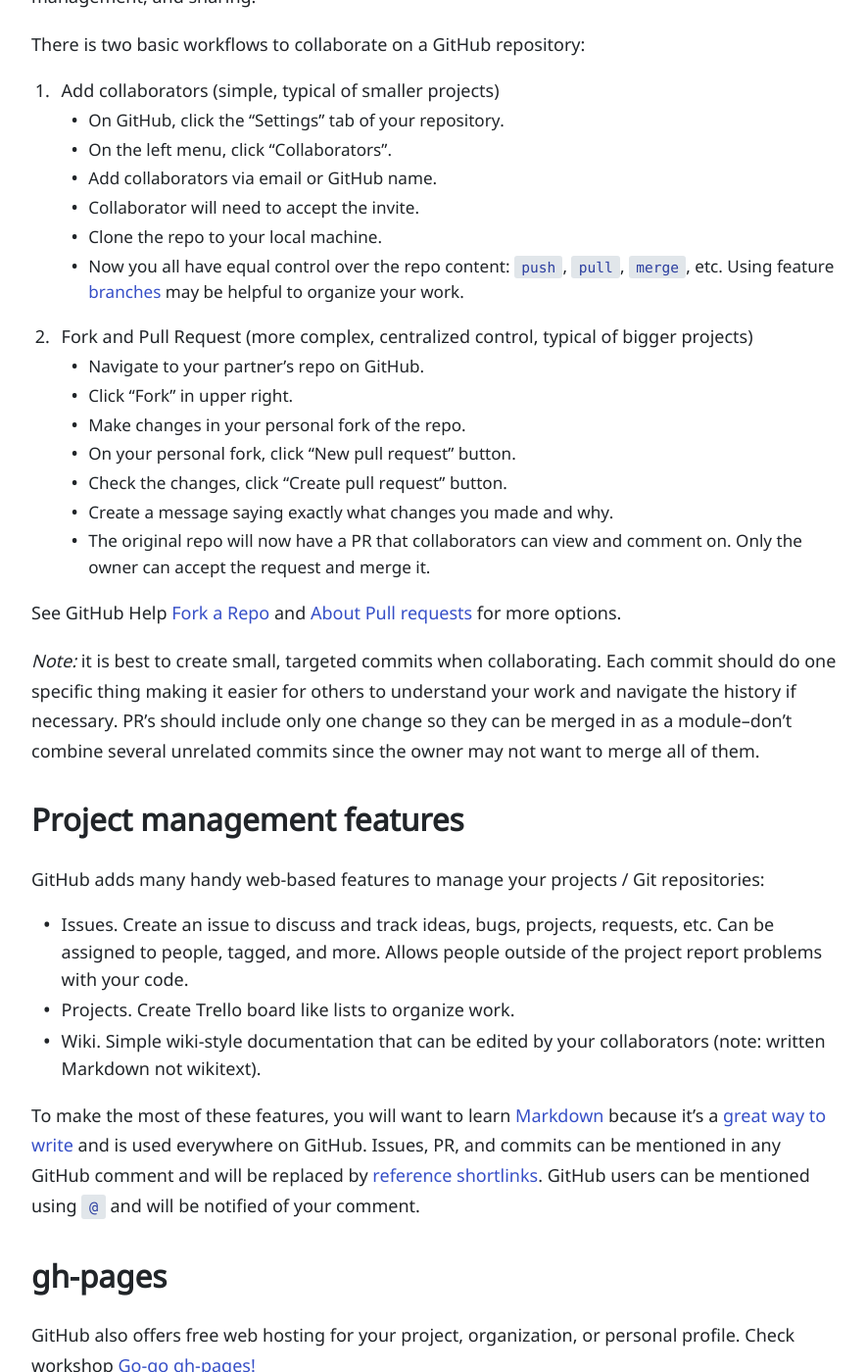
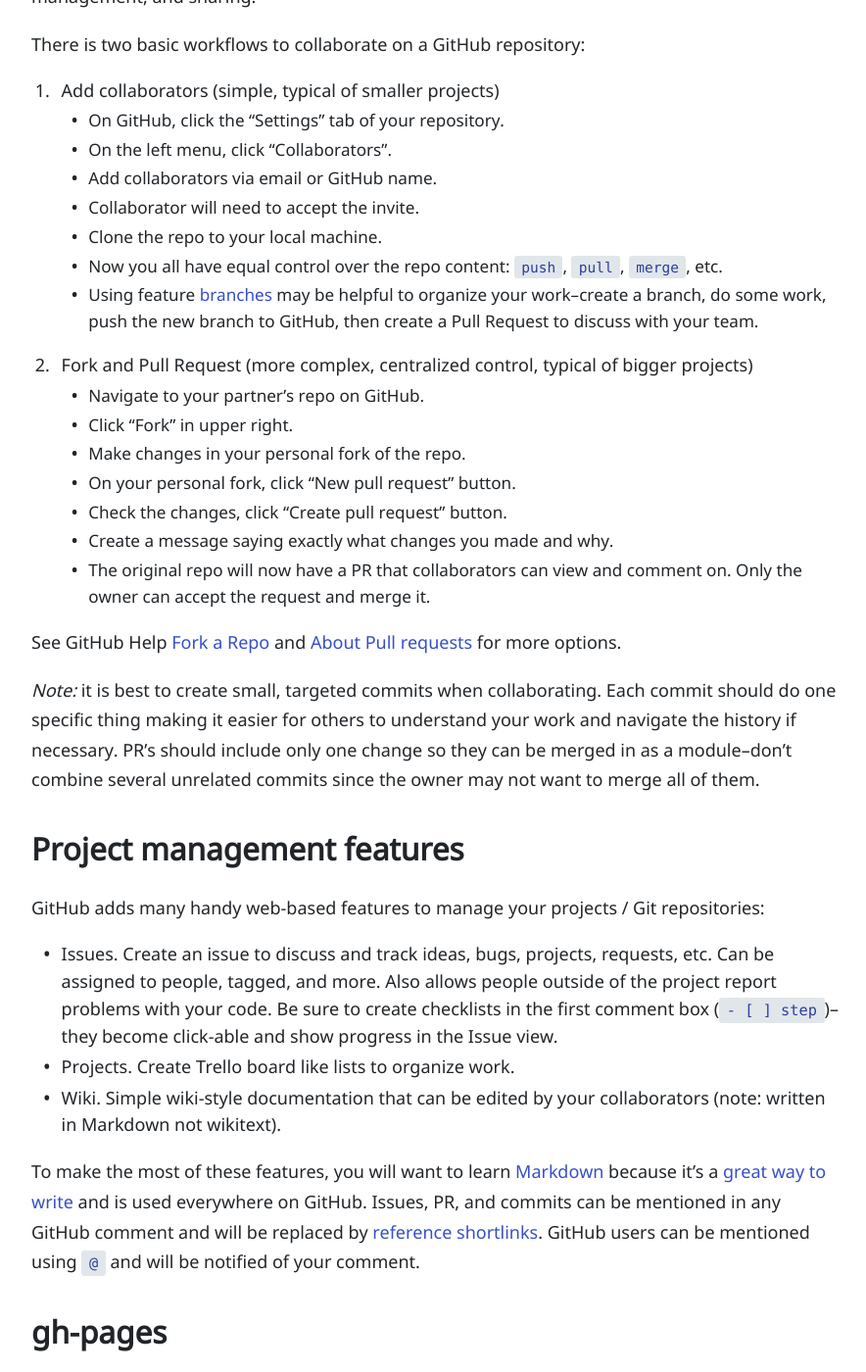
Before and after one commit to evanwill/_drafts, a Jekyll site: the page built from _notes/git-collaboration.md, in a window 1280 px wide and 1400 px high, scrolled down 1228 px. Shown: the whole window at 98% size, without its empty margins (194-1078 px from the left). Built offline with Jekyll 4.4.1, drawn with Linux system fonts in a browser that asks for light colours.

Commit message:
git links

```diff
--- a/_notes/git-collaboration.md
+++ b/_notes/git-collaboration.md
@@ -16,6 +16,7 @@
 If you are working with code or collaborating, version control WILL make your life better!
 
 See:
+
 - Get Git, [Why](https://uidaholib.github.io/get-git/1why.html)
 - Software Carpentry, [Version Control with Git](http://swcarpentry.github.io/git-novice/)
 - also check out [Data Carpentry](http://www.datacarpentry.org/lessons/) for discipline specific data lessons
@@ -42,7 +43,8 @@
     - Add collaborators via email or GitHub name.
     - Collaborator will need to accept the invite.
     - Clone the repo to your local machine.
-    - Now you all have equal control over the repo content: `push`, `pull`, `merge`, etc. Using feature [branches](https://git-scm.com/book/en/v2/Git-Branching-Branches-in-a-Nutshell) may be helpful to organize your work.
+    - Now you all have equal control over the repo content: `push`, `pull`, `merge`, etc.
+    - Using feature [branches](https://git-scm.com/book/en/v2/Git-Branching-Branches-in-a-Nutshell) may be helpful to organize your work--create a branch, do some work, push the new branch to GitHub, then create a Pull Request to discuss with your team.
 2. Fork and Pull Request (more complex, centralized control, typical of bigger projects)
     - Navigate to your partner's repo on GitHub.
     - Click "Fork" in upper right.
@@ -61,9 +63,10 @@
 ## Project management features
 
 GitHub adds many handy web-based features to manage your projects / Git repositories:
-- Issues. Create an issue to discuss and track ideas, bugs, projects, requests, etc. Can be assigned to people, tagged, and more. Allows people outside of the project report problems with your code.
+
+- Issues. Create an issue to discuss and track ideas, bugs, projects, requests, etc. Can be assigned to people, tagged, and more. Also allows people outside of the project report problems with your code. Be sure to create checklists in the first comment box (`- [ ] step`)--they become click-able and show progress in the Issue view.
 - Projects. Create Trello board like lists to organize work.
-- Wiki. Simple wiki-style documentation that can be edited by your collaborators (note: written Markdown not wikitext).
+- Wiki. Simple wiki-style documentation that can be edited by your collaborators (note: written in Markdown not wikitext).
 
 To make the most of these features, you will want to learn [Markdown](https://help.github.com/articles/basic-writing-and-formatting-syntax/) because it's a [great way to write](https://evanwill.github.io/_drafts/notes/writing-markdown.html) and is used everywhere on GitHub.
 Issues, PR, and commits can be mentioned in any GitHub comment and will be replaced by [reference shortlinks](https://help.github.com/articles/autolinked-references-and-urls/).
```
